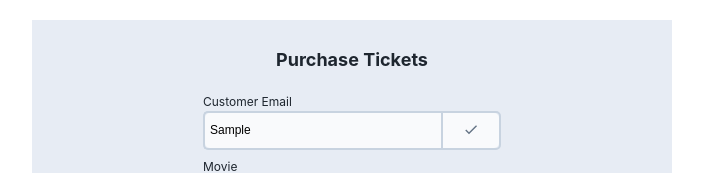
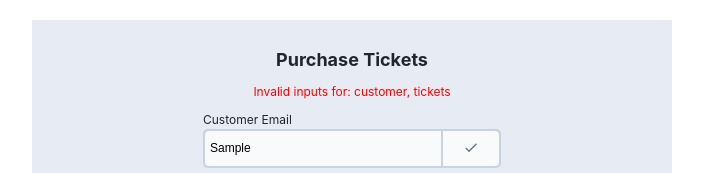
Before and after one commit to Al3bad/movie-ticketing-system, a React (Vite) app: page / in a window 1280 px wide. Both pictures are taken after typing "Sample", "5" into the empty fields and a click on the button "Purchase". Shown: the top 173 px of the page, without its empty margins (288-991 px from the left). Built offline with nearby package versions, Linux system fonts and the light colour scheme; no server answers.

Commit message:
add error msg to purchase ticket

```diff
--- /dev/null
+++ b/src/components/UI/Message/Message.module.css
@@ -0,0 +1,11 @@
+.message {
+    margin-bottom: 10px;
+}
+
+.message--error {
+    color: var(--error-color);
+}
+
+.message--success {
+    color: var(--success-color);
+}
--- /dev/null
+++ b/src/components/UI/Message/Message.tsx
@@ -0,0 +1,15 @@
+import styles from "./Message.module.css";
+import React from "react";
+
+type MessageProps = {
+    type: "error" | "success";
+    msg: string;
+}
+
+const Message: React.FC<MessageProps> = ({type, msg}) => {
+    return (
+        <p className={`${styles.message} ${styles[`message--${type}`]}`}>{msg}</p>
+    );
+};
+
+export default Message;
--- a/src/components/pages/PurchaseTickets/PurchaseTickets.module.css
+++ b/src/components/pages/PurchaseTickets/PurchaseTickets.module.css
@@ -16,5 +16,5 @@
 }
 
 .purchase-tickets__title {
-    margin-bottom: 20px;
+    margin-bottom: 10px;
 }
--- a/src/components/pages/PurchaseTickets/PurchaseTickets.tsx
+++ b/src/components/pages/PurchaseTickets/PurchaseTickets.tsx
@@ -5,6 +5,7 @@ import Button from "../../UI/Button/Button";
 import Dropdown from "../../UI/Dropdown/Dropdown";
 import MultipleInputs from "../../UI/MultipleInputs/MultipleInputs";
 import Input from "../../UI/Input/Input";
+import Message from "../../UI/Message/Message";
 import Icon from "../../UI/Icon/Icon";
 import {
   fetchCustomer,
@@ -22,6 +23,10 @@ type Data = {
   selectedMovie: string;
   selectedTickets: Ticket[];
 };
+type Msg = {
+  type: "error" | "success";
+  text: string;
+}
 
 const PurchaseTickets = () => {
   // TO DO: NEED TO REMOVE ONCE BACKEND IS READY
@@ -29,26 +34,14 @@ const PurchaseTickets = () => {
     {
       id: 1,
       value: "Normal",
-    },
-    {
-      id: 2,
-      value: "Flat",
-    },
-    {
-      id: 3,
-      value: "Step",
-    },
+    }
   ];
 
   const DUMMY_MOVIES = [
     {
       id: 1,
       value: "Avatar",
-    },
-    {
-      id: 2,
-      value: "Avengers",
-    },
+    }
   ];
   const DUMMY_TICKETS = [
     {
@@ -73,6 +66,7 @@ const PurchaseTickets = () => {
   const [data, setData] = useState<Data>(initialData);
   const [isCustomerFetched, setIsCustomerFetched] = useState(false);
   const [ticketInputIds, setTicketInputIds] = useState([0]);
+  const [msg, setMsg] = useState<Msg>();
 
   useEffect(() => {
     // Fetch Movies on Page Load
@@ -212,7 +206,7 @@ const PurchaseTickets = () => {
       },
       movie: data.selectedMovie,
       tickets: data.selectedTickets.filter(
-        (ticket) => ticket.type !== "" && ticket.qty !== 0
+        (ticket) => ticket.type !== "" && ticket.qty !== 0 // Remove invalid ticket inputs
       ),
     };
 
@@ -228,9 +222,16 @@ const PurchaseTickets = () => {
         .catch((error) => console.log("error", error));
     } else {
       // display errors on the form
-      result.error.issues.forEach((error) => {
+      let msg = "Invalid inputs for: ";
+      result.error.issues.forEach((error, idx) => {
         console.log(error.path, error.message);
+        if (idx !== result.error.issues.length - 1) {
+          msg += error.path[0] + ", ";
+        } else {
+          msg += error.path[0];
+        }
       });
+      setMsg({type: "error", text: msg})
     }
   };
 
@@ -239,7 +240,8 @@ const PurchaseTickets = () => {
       <div
         className={`${styles["purchase-tickets"]} ${styles["purchase-tickets__block"]}`}
       >
-        <h2 className={styles["purchase-tickets__title"]}>Purchase Tickets</h2>
+      <h2 className={styles["purchase-tickets__title"]}>Purchase Tickets</h2>
+      {msg && <Message msg={msg.text} type={msg.type}/>}
 
         <form onSubmit={purchaseTicketHandler}>
           <MultipleInputs
--- a/src/index.css
+++ b/src/index.css
@@ -9,6 +9,8 @@
   --primary: rgba(52, 96, 197, 1);
   --secondary: rgba(249, 250, 252, 1);
   --default-bg-color: rgba(249, 250, 252, 1);
+  --error-color: red;
+  --success-color: green;
 }
 
 /* Global Styling */
```
